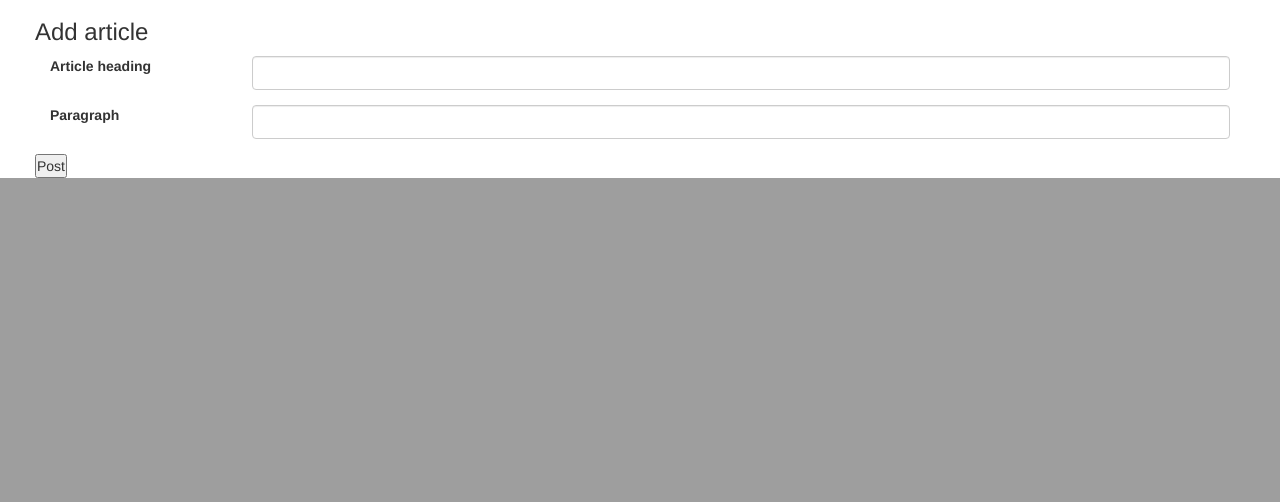
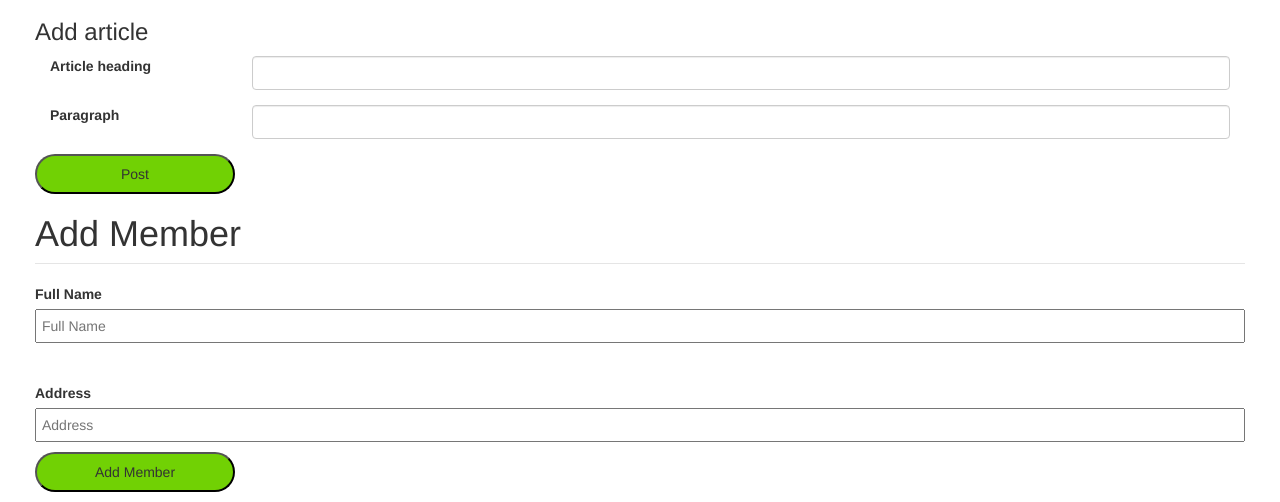
Before and after one commit to Badhrajith-Pathirana/php-assignment, a PHP site: page /admin.php in a window 1280 px wide. Shown: the part 759-1261 px from the top of the page. Before the commit the page ends 937 px from the top, so only its background shows below. Run offline with PHP 8.4, Linux system fonts and the light colour scheme; data comes from the database, SQL or seed files in the repository; some libraries are stand-ins or nearby versions.

Commit message:
Admin page changed

```diff
--- a/admin.php
+++ b/admin.php
@@ -4,7 +4,7 @@
 	<meta charset="utf-8">
 	<meta name="viewport" content="width=device-width, initial-scale=1">
 	<title>Garbage Collection System</title>
-	<link rel="stylesheet" href="style2.css" type="text/css">
+	<link rel="stylesheet" href="css/admin.css" type="text/css">
 	<link rel="stylesheet" href="https://maxcdn.bootstrapcdn.com/bootstrap/3.3.7/css/bootstrap.min.css">
 	<script src="https://ajax.googleapis.com/ajax/libs/jquery/1.12.4/jquery.min.js"></script>
 	<link rel="stylesheet" href="https://use.fontawesome.com/releases/v5.6.3/css/all.css" integrity="sha384-UHRtZLI+pbxtHCWp1t77Bi1L4ZtiqrqD80Kn4Z8NTSRyMA2Fd33n5dQ8lWUE00s/" crossorigin="anonymous">
@@ -25,7 +25,7 @@
 	<nav class="navbar navbar-style">
 		<div class="container">
 			<div class="navbar-header">
-				<img class="logo" src="logo1.png">Green Task Force</a>
+				<img class="logo" src="img/2.png">Green Task Force</a>
 			</div>
 			<ul class="nav navbar-nav navbar-right">
 				<li><a href="#"><i class="far fa-bell"></i></a></li>
@@ -71,6 +71,31 @@
 		</div>
 		<button type="button" id="btn-post">Post</button>
 		</div>
+
+		<div class="col-sm-12">
+
+        <form>
+        <fieldset >
+            <legend><h1>Add Member</h1></legend>
+
+            <p>
+                <label for="">Full Name</label>
+                <input type="text" name="fullname" placeholder="Full Name">
+            </p>
+            <p>
+                <label for="" name="password" placeholder="Password"></label>
+            </p>
+            <p>
+                <label for="">Address</label>
+                <input type="text" name="address" id="" placeholder="Address">
+            </p>
+            <p>
+                <button type="submit" name="submit">Add Member</button>
+            </p>
+        </fieldset>
+        </form>
+    	</div><!-- memberReg -->
+
 		<script>
 		$('document').ready(function(){
 		  $('#btn-post').click(function (event) {
--- /dev/null
+++ b/css/admin.css
@@ -0,0 +1,115 @@
+*{
+	margin:0;
+	padding:0;
+}
+.header{
+	height: 100vh;
+}
+.navbar-style{
+	box-shadow: 0 5px 10px #efefef;
+	text-transform: uppercase;
+	background-color: #1a3300;
+}
+li a{
+	color:#FFF;
+}
+.logo{
+	height:50px;
+	width:50px;
+}
+.navbar-header{
+	color:#FFF;
+	padding-left: 10px;
+	font-size: 20px;
+	font-family:
+}
+.col-sm-4{
+	width:90%;
+	line-height:25px;
+	border-radius:5px;
+	/*height:400px;*/
+	-moz-border-radius:5px;
+	-webkit-border-radius:5px;
+	overflow: hidden;
+}
+.Content{
+	width:100%;
+	height:600px;
+	overflow-y: auto;
+	float:left;
+	box-shadow: 0 5px 10px #efefef;
+}
+.topcontent{
+	background-color:#FFF;
+	border-radius:5px;
+	-moz-border-radius:5px;
+	-webkit-border-radius:5px;
+	padding: 3% 5%;
+	margin-top: 2px;
+	}
+.secondcontent{
+	background-color:#FFF;
+	border-radius:5px;
+	-moz-border-radius:5px;
+	-webkit-border-radius:5px;
+	padding: 3% 5%;
+	margin-top: 2px;
+}
+.post-info{
+	color: #999;
+	font-style: italic;
+	font-size: small-caption;
+}
+.col-sm-8{
+	position:relative;
+	float:left;
+}
+.spot{
+	height:50px;
+	background-color: #CCC;
+	border-color: #CCC;
+}
+.spotDetails{
+	width:90%;
+	height:650px;
+	overflow-y: auto;
+	float:left;
+	box-shadow: 0 5px 10px #efefef;
+}
+.Form{
+	width:100%;
+}
+.report{
+	text-align: center;
+}
+.well{
+	margin-top: 20px;
+
+}
+
+p.error {
+    background: red;
+    color: white;
+    padding: 10px;
+}
+input {
+    display: block;
+    width: 100%;
+    padding: 5px;
+    -webkit-box-sizing: border-box;
+    -moz-box-sizing: border-box;
+    box-sizing: border-box;
+    font-size: 14px;
+}
+button {
+    width: 200px;
+    height: 40px;
+    padding: 5px;
+    background: #71d104;
+    color: #FFF;
+    border-radius: 20px;
+    -webkit-box-sizing: border-box;
+    -moz-box-sizing: border-box;
+    box-sizing: border-box;
+    position: relative;
+}
```
